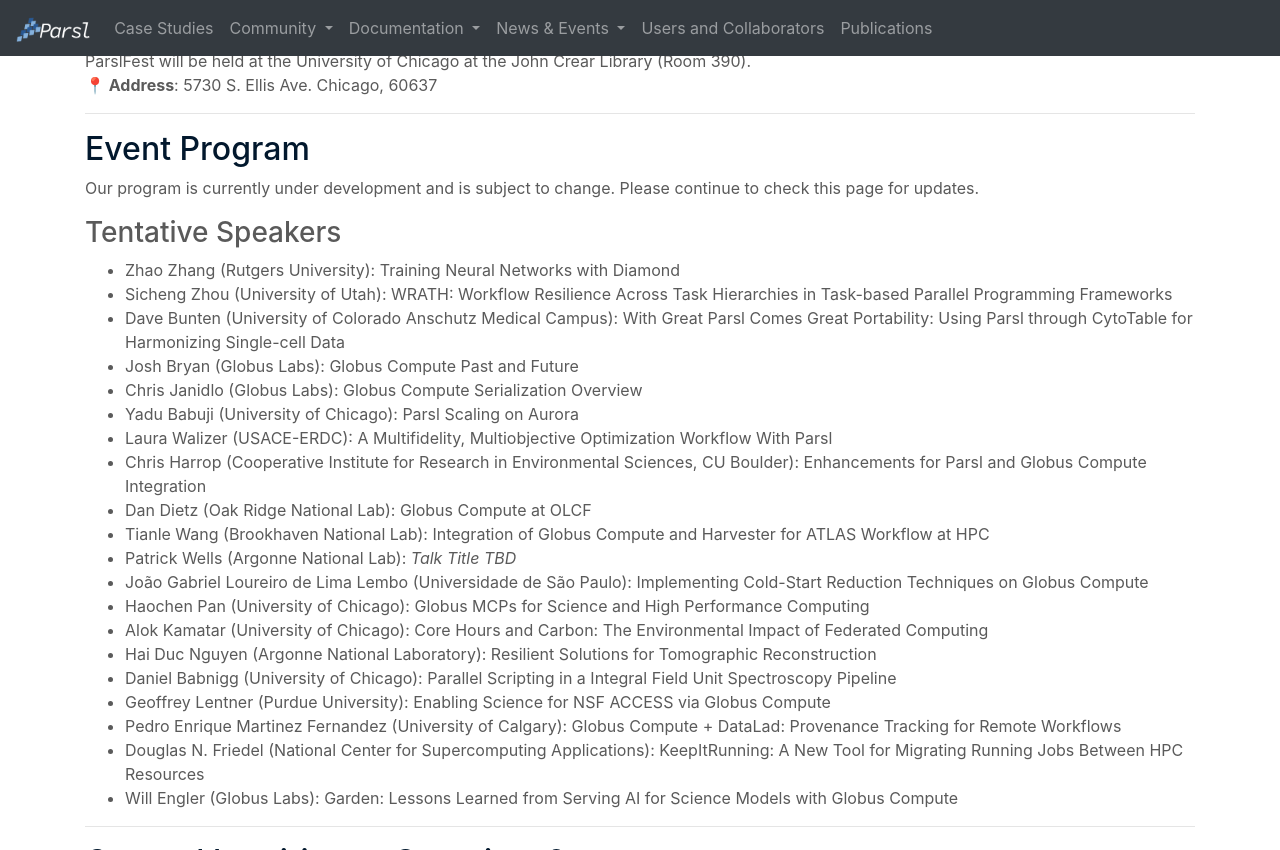
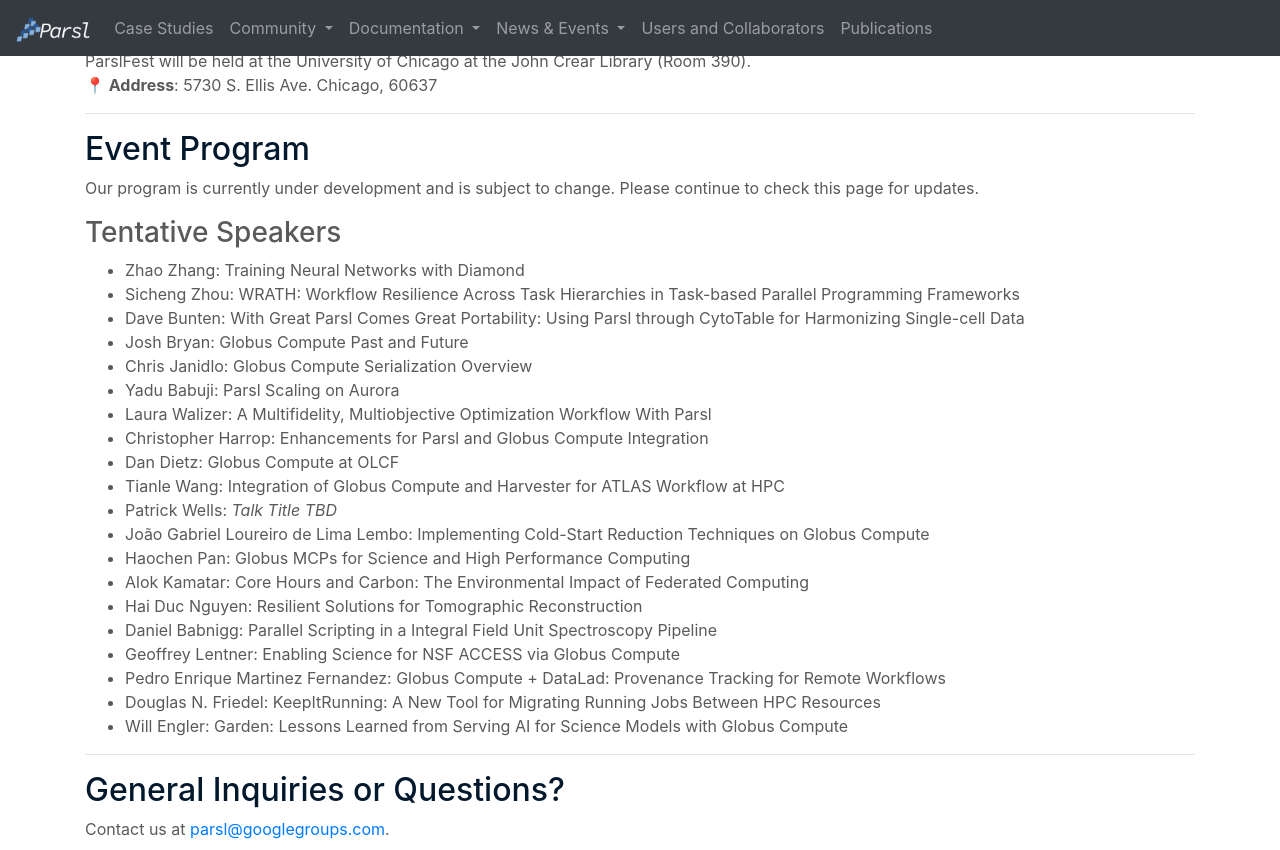
Before and after one commit to Parsl/parsl.github.io, a Jekyll site: the page built from parslfest/parslfest2025.html, in a window 1280 px wide and 900 px high, scrolled down 973 px, cut to the strip 0-850 px from the top of the window. Built offline with Jekyll 4.4.1, drawn with Linux system fonts in a browser that asks for light colours.

Commit message:
Remove speaker affiliations

```diff
--- a/parslfest/parslfest2025.html
+++ b/parslfest/parslfest2025.html
@@ -96,26 +96,26 @@
 
 	<h3>Tentative Speakers</h3>
 	<ul>
-		<li>Zhao Zhang (Rutgers University): Training Neural Networks with Diamond</li>
-		<li>Sicheng Zhou (University of Utah): WRATH: Workflow Resilience Across Task Hierarchies in Task-based Parallel Programming Frameworks</li>
-		<li>Dave Bunten (University of Colorado Anschutz Medical Campus): With Great Parsl Comes Great Portability: Using Parsl through CytoTable for Harmonizing Single-cell Data</li>
-		<li>Josh Bryan (Globus Labs): Globus Compute Past and Future</li>
-		<li>Chris Janidlo (Globus Labs): Globus Compute Serialization Overview</li>
-		<li>Yadu Babuji (University of Chicago): Parsl Scaling on Aurora</li>
-		<li>Laura Walizer (USACE-ERDC): A Multifidelity, Multiobjective Optimization Workflow With Parsl</li>
-		<li>Chris Harrop (Cooperative Institute for Research in Environmental Sciences, CU Boulder): Enhancements for Parsl and Globus Compute Integration</li>
-		<li>Dan Dietz (Oak Ridge National Lab): Globus Compute at OLCF</li>
-		<li>Tianle Wang (Brookhaven National Lab): Integration of Globus Compute and Harvester for ATLAS Workflow at HPC</li>
-		<li>Patrick Wells (Argonne National Lab): <em>Talk Title TBD</em></li>
-		<li>João Gabriel Loureiro de Lima Lembo (Universidade de São Paulo): Implementing Cold-Start Reduction Techniques on Globus Compute</li>
-		<li>Haochen Pan (University of Chicago): Globus MCPs for Science and High Performance Computing</li>
-		<li>Alok Kamatar (University of Chicago): Core Hours and Carbon: The Environmental Impact of Federated Computing</li>
-		<li>Hai Duc Nguyen (Argonne National Laboratory): Resilient Solutions for Tomographic Reconstruction</li>
-		<li>Daniel Babnigg (University of Chicago): Parallel Scripting in a Integral Field Unit Spectroscopy Pipeline</li>
-		<li>Geoffrey Lentner (Purdue University): Enabling Science for NSF ACCESS via Globus Compute</li>
-		<li>Pedro Enrique Martinez Fernandez (University of Calgary): Globus Compute + DataLad: Provenance Tracking for Remote Workflows</li>
-		<li>Douglas N. Friedel (National Center for Supercomputing Applications): KeepItRunning: A New Tool for Migrating Running Jobs Between HPC Resources</li>
-		<li>Will Engler (Globus Labs): Garden: Lessons Learned from Serving AI for Science Models with Globus Compute</li>
+		<li>Zhao Zhang: Training Neural Networks with Diamond</li>
+		<li>Sicheng Zhou: WRATH: Workflow Resilience Across Task Hierarchies in Task-based Parallel Programming Frameworks</li>
+		<li>Dave Bunten: With Great Parsl Comes Great Portability: Using Parsl through CytoTable for Harmonizing Single-cell Data</li>
+		<li>Josh Bryan: Globus Compute Past and Future</li>
+		<li>Chris Janidlo: Globus Compute Serialization Overview</li>
+		<li>Yadu Babuji: Parsl Scaling on Aurora</li>
+		<li>Laura Walizer: A Multifidelity, Multiobjective Optimization Workflow With Parsl</li>
+		<li>Christopher Harrop: Enhancements for Parsl and Globus Compute Integration</li>
+		<li>Dan Dietz: Globus Compute at OLCF</li>
+		<li>Tianle Wang: Integration of Globus Compute and Harvester for ATLAS Workflow at HPC</li>
+		<li>Patrick Wells: <em>Talk Title TBD</em></li>
+		<li>João Gabriel Loureiro de Lima Lembo: Implementing Cold-Start Reduction Techniques on Globus Compute</li>
+		<li>Haochen Pan: Globus MCPs for Science and High Performance Computing</li>
+		<li>Alok Kamatar: Core Hours and Carbon: The Environmental Impact of Federated Computing</li>
+		<li>Hai Duc Nguyen: Resilient Solutions for Tomographic Reconstruction</li>
+		<li>Daniel Babnigg: Parallel Scripting in a Integral Field Unit Spectroscopy Pipeline</li>
+		<li>Geoffrey Lentner: Enabling Science for NSF ACCESS via Globus Compute</li>
+		<li>Pedro Enrique Martinez Fernandez: Globus Compute + DataLad: Provenance Tracking for Remote Workflows</li>
+		<li>Douglas N. Friedel: KeepItRunning: A New Tool for Migrating Running Jobs Between HPC Resources</li>
+		<li>Will Engler: Garden: Lessons Learned from Serving AI for Science Models with Globus Compute</li>
 	</ul>
 
       <!--<h4>Thursday, September 26, 12 pm - 5 pm CDT (17:00 - 22:00 UTC)</h4>
```
